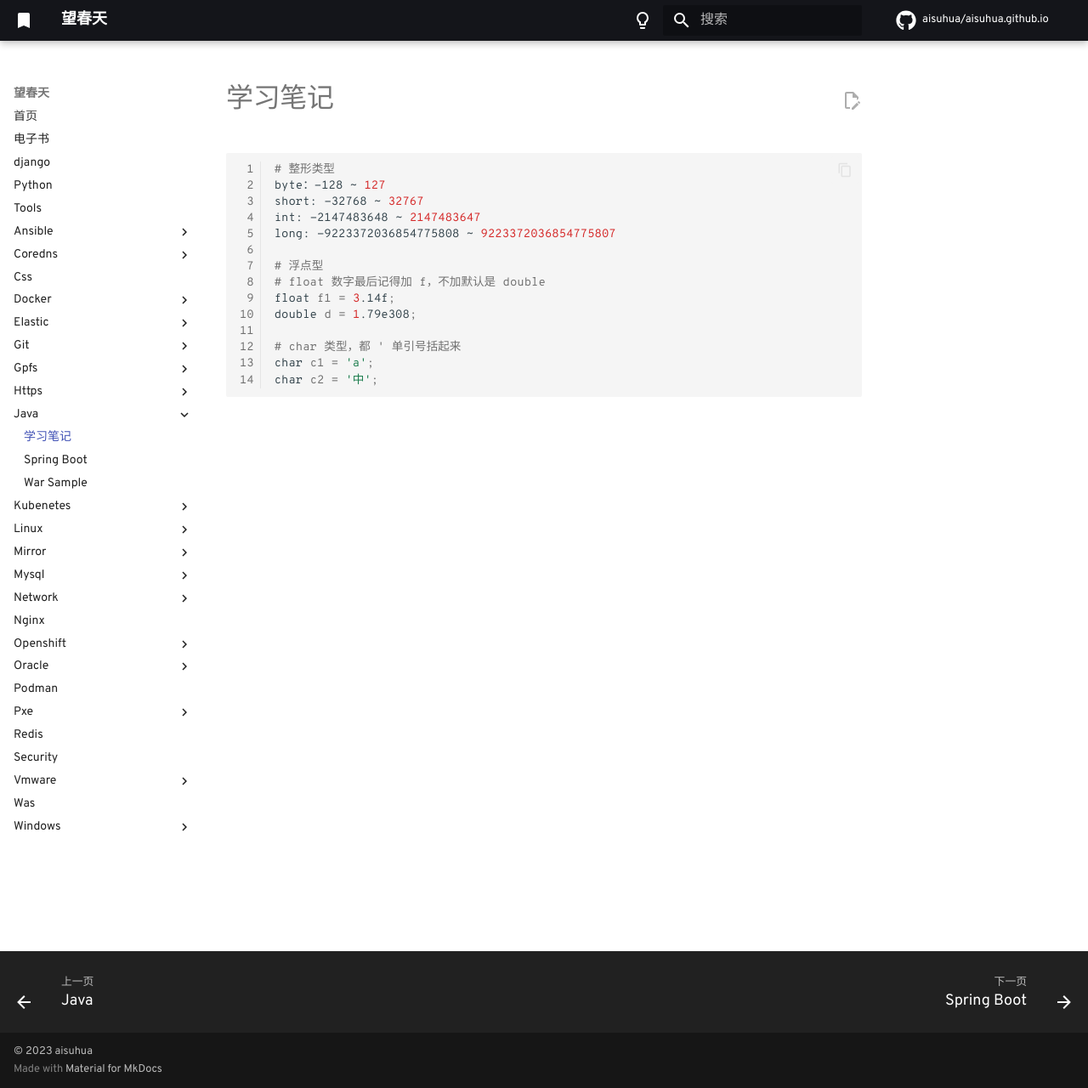
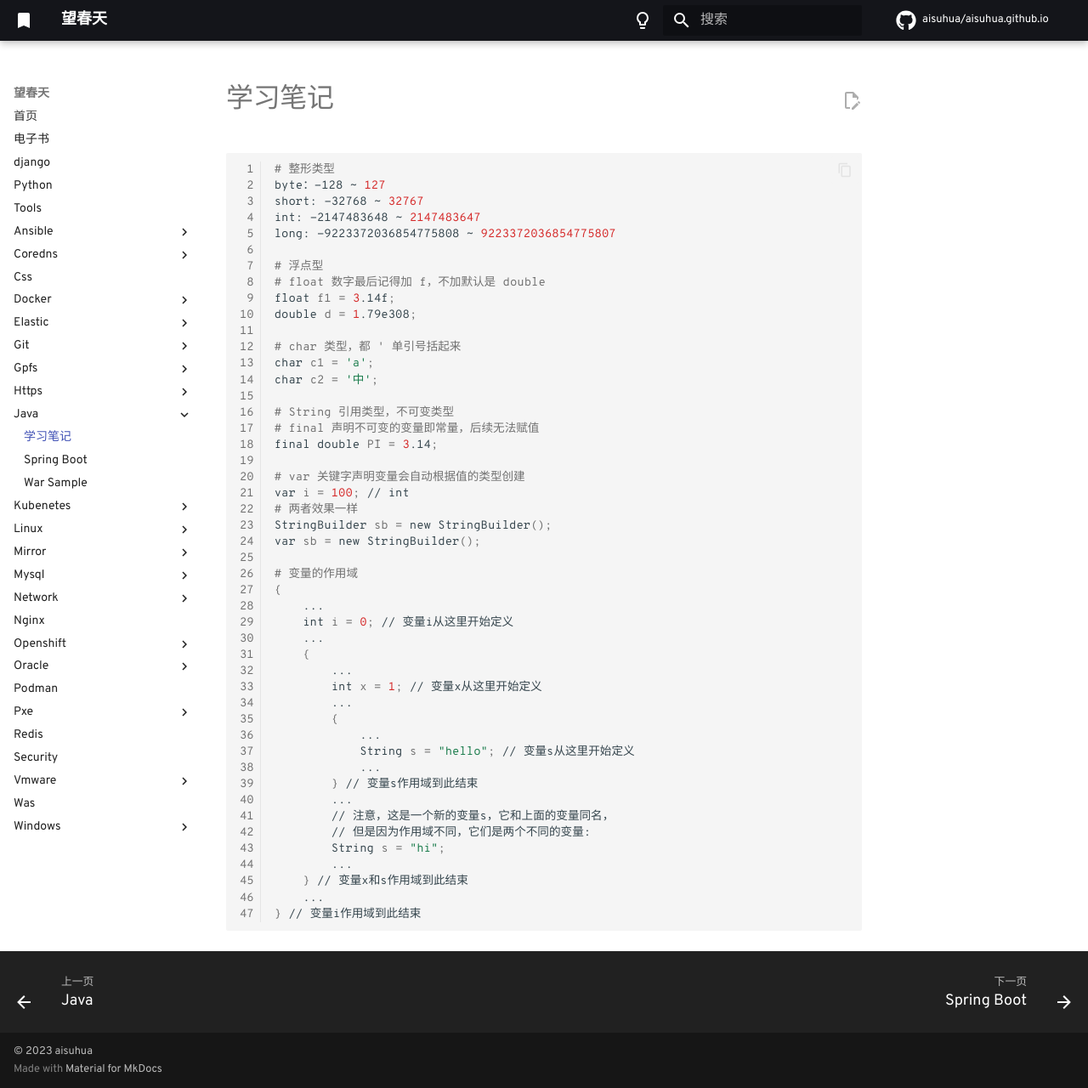
Before and after one commit to aisuhua/aisuhua.github.io, an MkDocs documentation site: the page built from docs/java/notes.md, in a window 1280 px wide and 1280 px high. Shown: the whole window at 85% size. Built offline with MkDocs 1.6.1 and Material for MkDocs 9.7.7, drawn with Linux system fonts in a browser that asks for light colours; comment, search, counter and statistics services are not loaded.

Commit message:
notes.md

````diff
--- a/docs/java/notes.md
+++ b/docs/java/notes.md
@@ -15,4 +15,37 @@ double d = 1.79e308;
 # char 类型，都 ' 单引号括起来
 char c1 = 'a';
 char c2 = '中';
+
+# String 引用类型，不可变类型
+# final 声明不可变的变量即常量，后续无法赋值
+final double PI = 3.14;
+
+# var 关键字声明变量会自动根据值的类型创建
+var i = 100; // int
+# 两者效果一样
+StringBuilder sb = new StringBuilder();
+var sb = new StringBuilder();
+
+# 变量的作用域
+{
+    ...
+    int i = 0; // 变量i从这里开始定义
+    ...
+    {
+        ...
+        int x = 1; // 变量x从这里开始定义
+        ...
+        {
+            ...
+            String s = "hello"; // 变量s从这里开始定义
+            ...
+        } // 变量s作用域到此结束
+        ...
+        // 注意，这是一个新的变量s，它和上面的变量同名，
+        // 但是因为作用域不同，它们是两个不同的变量:
+        String s = "hi";
+        ...
+    } // 变量x和s作用域到此结束
+    ...
+} // 变量i作用域到此结束
 ```
````
